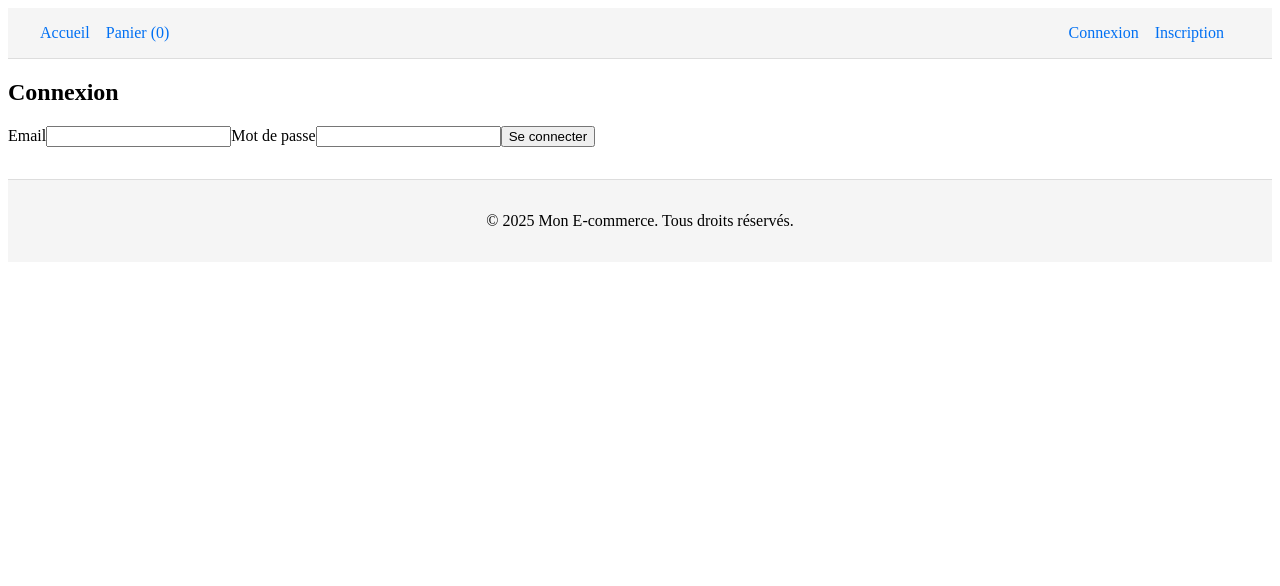
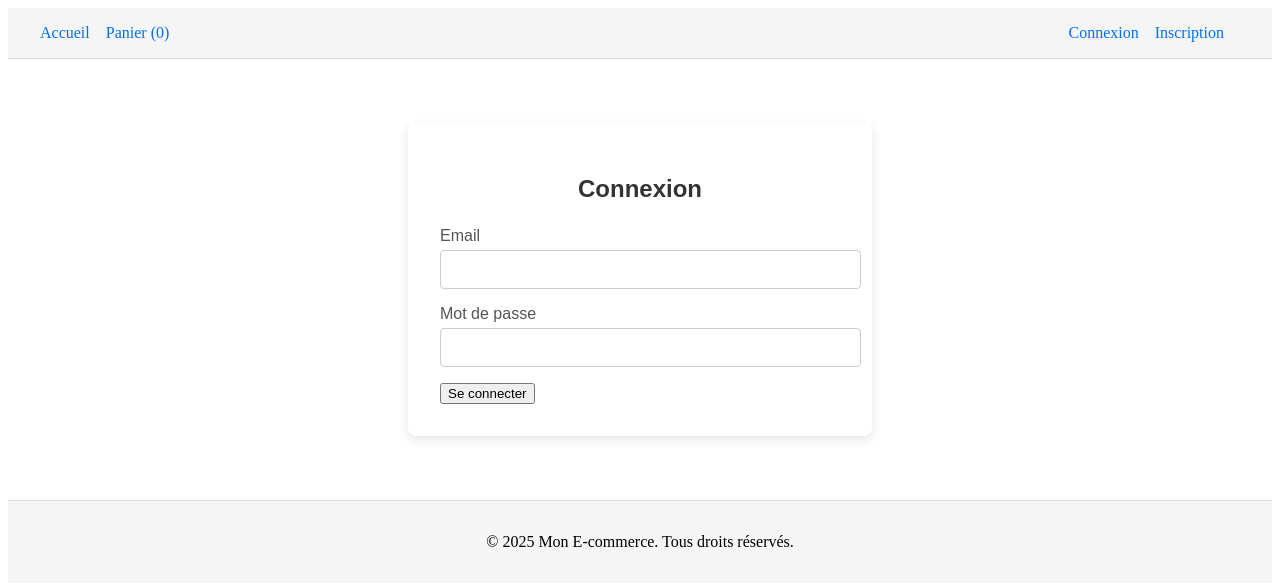
Before and after one commit to Fluffy918/E-commerce, a React (Create React App) app in the folder front/: page /login in a window 1280 px wide. Shown: the top 586 px of the page. Built offline with nearby package versions, Linux system fonts and the light colour scheme.

Commit message:
style login

```diff
--- /dev/null
+++ b/front/src/Login.css
@@ -0,0 +1,42 @@
+.login-form {
+  max-width: 400px;
+  margin: 4rem auto;
+  padding: 2rem;
+  background: #fff;
+  border-radius: 8px;
+  box-shadow: 0 4px 12px rgba(0, 0, 0, 0.1);
+  font-family: Arial, sans-serif;
+}
+
+.login-form h2 {
+  text-align: center;
+  margin-bottom: 1.5rem;
+  color: #333;
+}
+
+.login-form label {
+  display: block;
+  margin-bottom: 0.3rem;
+  font-weight: 500;
+  color: #555;
+}
+
+.login-form input {
+  width: 100%;
+  padding: 0.6rem;
+  margin-bottom: 1rem;
+  border: 1px solid #ccc;
+  border-radius: 4px;
+  font-size: 1rem;
+  transition: border-color 0.2s;
+}
+
+.login-form button:hover {
+  background: #005bb5;
+}
+
+.login-form p.error {
+  margin-bottom: 1rem;
+  color: #e63946;
+  text-align: center;
+}
--- a/front/src/pages/AdminProductForm.jsx
+++ b/front/src/pages/AdminProductForm.jsx
@@ -7,12 +7,6 @@ function AdminProductForm() {
     const { user } = useContext(AuthContext)
     const { id } = useParams();
     const navigate = useNavigate();
-
-    // Sécurité : seul l’admin peut accéder
-    if (!user || user.role !== 'admin') {
-        return <p style={styles.accesDenied}>Accès refusé: réservé aux administrateurs</p>
-    }
-
     const [formData, setFormData] = useState({
         name: '',
         description: '',
@@ -23,6 +17,11 @@ function AdminProductForm() {
     })
     const [loading, setLoading] = useState(false)
     const [error, setError] = useState('');
+
+    // Sécurité : seul l’admin peut accéder
+    if (!user || user.role !== 'admin') {
+        return <p style={styles.accesDenied}>Accès refusé: réservé aux administrateurs</p>
+    }
 
     // Si on est en mode édition, on charge le produit
 
--- a/front/src/pages/Login.jsx
+++ b/front/src/pages/Login.jsx
@@ -2,6 +2,7 @@ import { useState, useContext } from "react";
 import { useNavigate } from "react-router-dom";
 import { AuthContext } from "../contexts/AuthContext";
 import { login as loginService} from "../services/auth.service";
+import '../Login.css';
 
 function Login() {
     const [email, setEmail] = useState('');
```
Also changed, not shown: front/src/App.css (deleted, +0 -38 lines).
